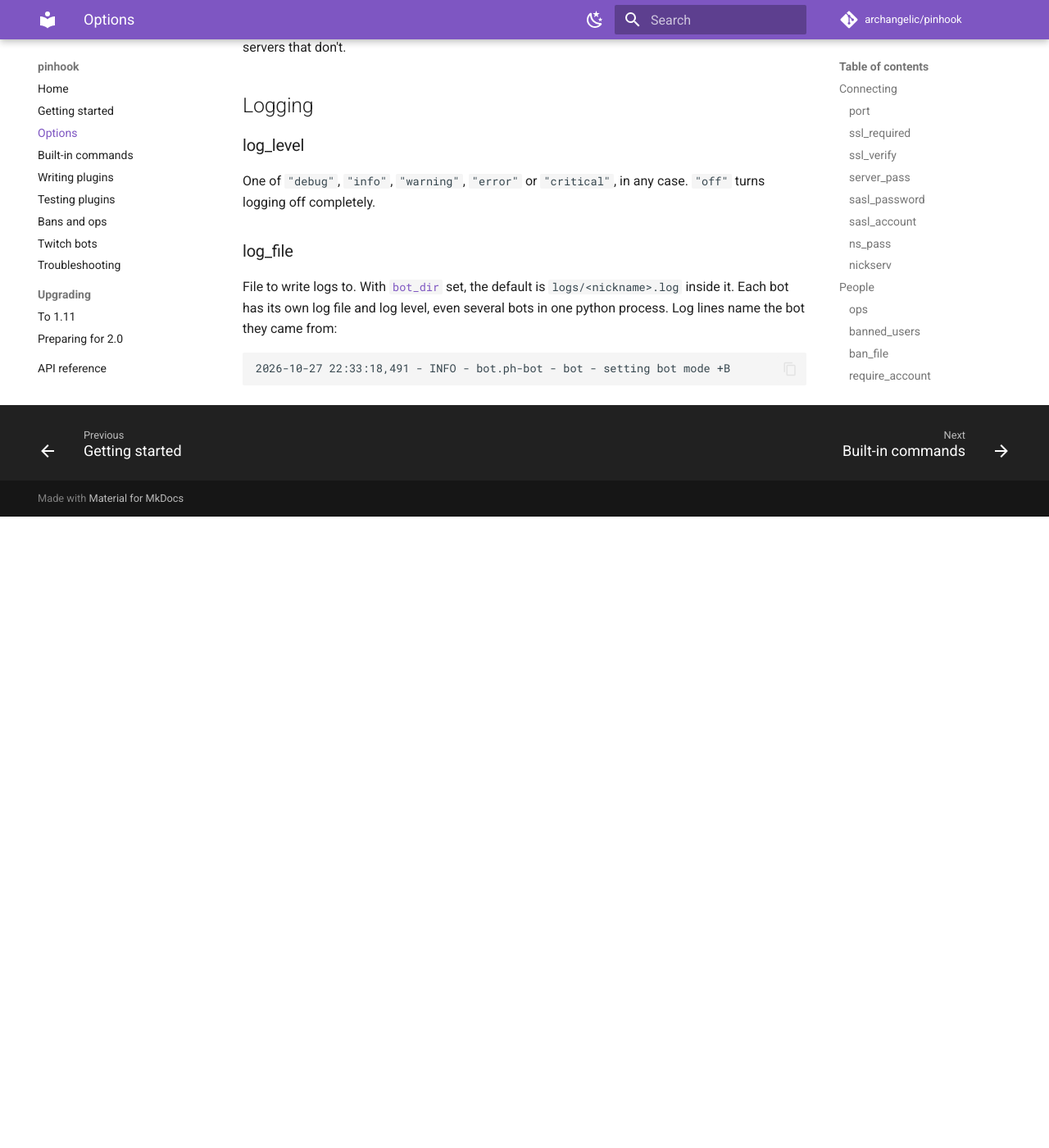
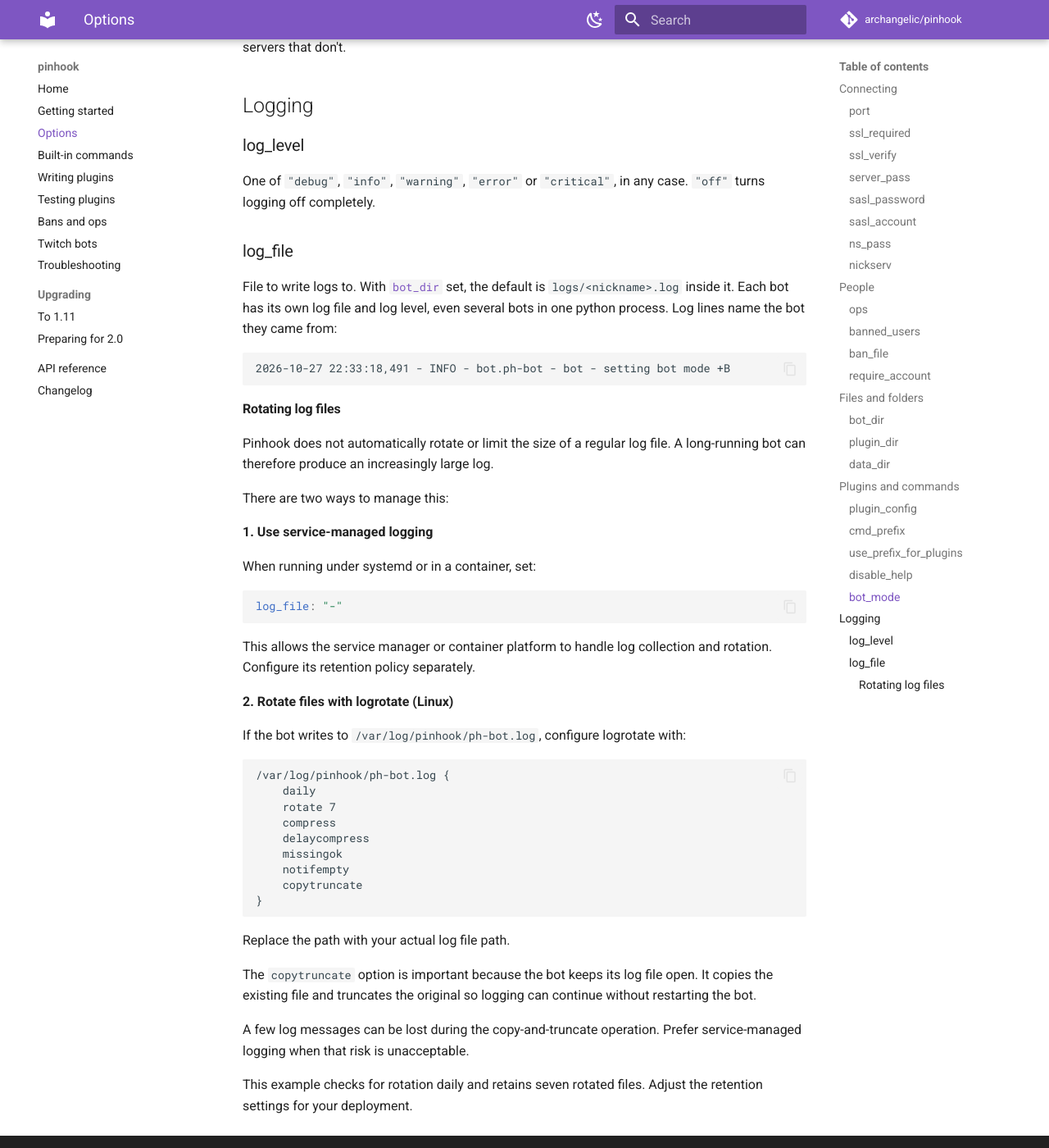
Before and after one commit to archangelic/pinhook, an MkDocs documentation site: the page built from docs/options.md, in a window 1280 px wide and 1400 px high, scrolled down 5294 px. Shown: the whole window at 82% size. Built offline with MkDocs 1.6.1 and Material for MkDocs 9.7.7, drawn with Linux system fonts in a browser that asks for light colours; comment, search, counter and statistics services are not loaded; the version menu is left out; before the commit the page ends 5924 px from its top, so only the background shows below that.

Commit message:
docs: explain log rotation for long-running bots
Added instructions for managing log files, including service-managed logging and logrotate configuration.

````diff
--- a/docs/options.md
+++ b/docs/options.md
@@ -187,3 +187,56 @@ File to write logs to. With [`bot_dir`](#bot_dir) set, the default is `logs/<nic
 ```
 2026-10-27 22:33:18,491 - INFO - bot.ph-bot - bot - setting bot mode +B
 ```
+
+
+#### Rotating log files
+
+Pinhook does not automatically rotate or limit the size of
+a regular log file. A long-running bot can therefore
+produce an increasingly large log.
+
+There are two ways to manage this:
+
+**1. Use service-managed logging**
+
+When running under systemd or in a container, set:
+
+```yaml
+log_file: "-"
+```
+
+This allows the service manager or container platform
+to handle log collection and rotation. Configure its
+retention policy separately.
+
+**2. Rotate files with logrotate (Linux)**
+
+If the bot writes to `/var/log/pinhook/ph-bot.log`,
+configure logrotate with:
+
+```text
+/var/log/pinhook/ph-bot.log {
+    daily
+    rotate 7
+    compress
+    delaycompress
+    missingok
+    notifempty
+    copytruncate
+}
+```
+
+Replace the path with your actual log file path.
+
+The `copytruncate` option is important because the bot
+keeps its log file open. It copies the existing file and
+truncates the original so logging can continue without
+restarting the bot.
+
+A few log messages can be lost during the copy-and-truncate
+operation. Prefer service-managed logging when that risk
+is unacceptable.
+
+This example checks for rotation daily and retains
+seven rotated files. Adjust the retention settings
+for your deployment.
````
